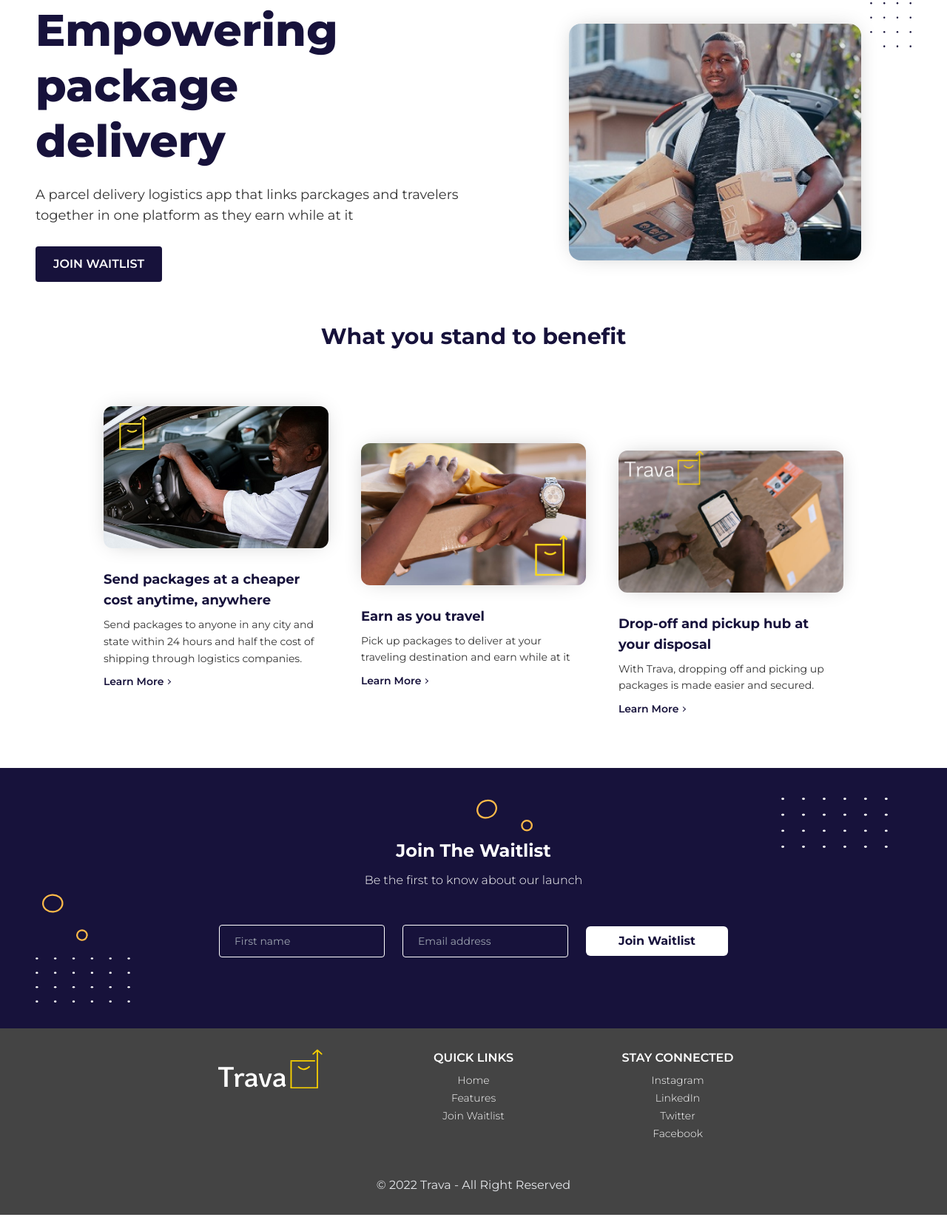
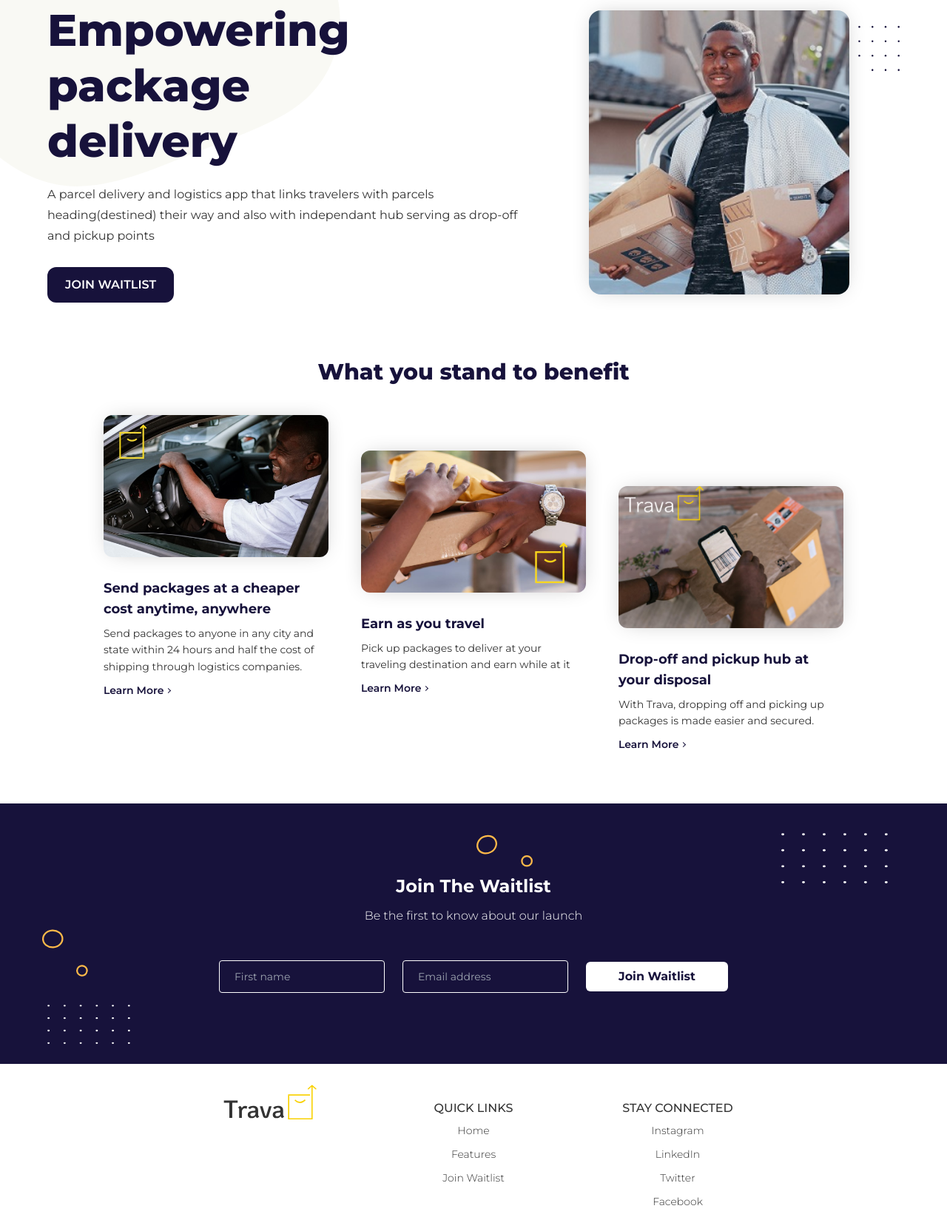
Before and after one commit to Babatunde-Ben/Trava, a website: page public/index.html in a window 1280 px wide. Shown: the part 73-1722 px from the top of the page at 74% size. Drawn offline with nearby package versions, Linux system fonts and the light colour scheme; files whose address does not match are found by name.

Commit message:
modified stylings

```diff
--- a/public/index.html
+++ b/public/index.html
@@ -4,45 +4,56 @@
     <meta charset="UTF-8" />
     <meta http-equiv="X-UA-Compatible" content="IE=edge" />
     <meta name="viewport" content="width=device-width, initial-scale=1.0" />
+    <meta name="theme-color" content="#17123b" />
     <link rel="stylesheet" href="styles.css" />
     <link
       rel="shortcut icon"
       type="image/x-icon"
-      href="./images/svgs/Trava_logo_icon.svg"
+      href="./images/svgs/Trava-logo-icon.svg"
     />
 
     <title>Trava</title>
   </head>
   <body class="font-Montserrat">
-    <header class="bg-red-200 h-12 w-full"></header>
+    <header
+      id="home"
+      class="relative bg-gray-600 h-12 w-full text-center text-primary font-bold leading-loose"
+    >
+      <p>This is the header section</p>
+      <img
+        src="./images/svgs/blob.svg"
+        class="absolute -top-2 -left-7 w-72 sm:w-[25rem] sm:-top-10 sm:-left-5 md:w-[30rem] lg:w-[30rem]"
+      />
+    </header>
     <main class="sm:bg-green-50 md:bg-red-50 lg:bg-white">
       <!-- hero section -->
 
       <section
-        class="main-padding hero-section flex flex-col gap-y-9 relative py-7 md:flex-row md:gap-x-3"
+        class="main-padding mb-5 hero-section flex flex-col gap-y-9 relative py-7 md:flex-row md:gap-x-3 justify-center"
       >
         <article class="max-w-xl lg:max-w-3xl">
           <h1
-            class="text-secondary_1 text-4xl leading-[2.7rem] font-extrabold mb-4 sm:text-6xl sm:leading-[4.7rem] sm:mb-5"
+            class="text-secondary_1 text-4xl leading-[3.2rem] font-extrabold mb-4 sm:text-5xl sm:leading-[4.2rem] sm:mb-5 md:text-6xl md:leading-[4.7rem]"
           >
             Empowering <br />
             package <br />
             delivery
           </h1>
           <h3
-            class="text-secondary_2 w-11/12 text-base leading-6 mb-5 sm:mb-7 sm:text-lg"
+            class="text-secondary_2 w-4/5 text-base leading-6 md:leading-7 sm:w-11/12 mb-5 sm:mb-7"
           >
-            A parcel delivery logistics app that links parckages and travelers
-            together in one platform as they earn while at it
+            A parcel delivery and logistics app that links travelers with
+            parcels heading(destined) their way and also with independant hub
+            serving as drop-off and pickup points
           </h3>
           <button
-            class="cta outline-none border-none py-3 px-5 bg-secondary_1 text-primary rounded font-semibold uppercase text-center text-xs md:text-base md:px-6 hover:shadow-lg"
+            class="cta outline-none border-none py-3 px-5 bg-secondary_1 text-primary rounded-md font-semibold uppercase text-center text-xs md:text-base md:px-6 md:rounded-xl hover:shadow-lg"
           >
             Join Waitlist
           </button>
         </article>
         <div
-          class="w-4/5 h-80 mx-auto custom-shadow 0 rounded-2xl relative md:w-[35rem] md:mx-0 md:my-auto overflow-hidden"
+          class="w-4/5 h-80 mx-auto custom-shadow 0 rounded-2xl relative md:min-w-[15rem] md:mx-0 md:my-auto overflow-hidden lg:h-96 lg:w-96 lg:min-w-[22rem]"
         >
           <img
             src="./images/Trava.jpg"
@@ -51,20 +62,20 @@
           />
         </div>
         <img
-          src="./images//svgs/hero_svg.svg"
-          class="w-14 absolute top-8 right-10 text-red-700 font-bold z-10 md:right-0 md:static md:self-start"
+          src="./images//svgs/hero-svg.svg"
+          class="w-14 absolute top-8 right-3 text-red-700 font-bold z-10 sm:right-10 md:right-0 md:static md:self-start md:translate-y-8"
         />
       </section>
 
       <!-- what you stand to benefit -->
-      <section class="main-padding py-7 mb-10 h-auto">
+      <section id="features" class="main-padding py-7 mb-10 h-auto">
         <h2
-          class="text-2xl text-secondary_1 font-bold text-center mb-10 md:text-3xl"
+          class="text-xl text-secondary_1 font-extrabold text-center mb-10 md:text-3xl"
         >
           What you stand to benefit
         </h2>
         <div
-          class="flex flex-col gap-y-5 px-5 sm:flex-row sm:flex-wrap justify-center items-center md:flex-nowrap md:px-0 sm:gap-7 md:gap-2 lg:gap-7 lg:px-6"
+          class="flex flex-col gap-y-10 px-5 justify-center items-center sm:flex-row sm:flex-wrap sm:items-start md:justify-center md:flex-nowrap md:px-0 sm:gap-7 md:gap-2 lg:gap-7 lg:px-6"
         >
           <div class="cards">
             <div class="">
@@ -117,16 +128,19 @@
       </section>
 
       <!-- waitlist section -->
-      <section class="waitlist main-padding relative bg-secondary_1 py-24">
+      <section
+        id="waitlist"
+        class="waitlist main-padding relative bg-secondary_1 py-24"
+      >
         <img
-          src="./images//svgs/dotted rectangle.svg"
+          src="./images//svgs/dotted-rectangle.svg"
           alt=""
           class="svg w-20 top-10 right-5 sm:w-28 sm:right-10 lg:w-36 lg:right-20"
         />
         <img
-          src="./images//svgs/dotted rectangle.svg"
+          src="./images//svgs/dotted-rectangle.svg"
           alt=""
-          class="svg hidden lg:block top-64 w-32"
+          class="svg hidden lg:block top-[17rem] w-28"
         />
         <img
           src="./images//svgs/circles.svg"
@@ -165,7 +179,7 @@
 
           <button
             type="submit"
-            class="bg-primary w-40 h-10 mt-5 px-6 outline-none border-none font-bold capitalize text-secondary_1 text-base rounded-md hover:bg-gray-200 transition duration-300 md:w-48 md:mt-0"
+            class="bg-primary w-40 h-10 mt-2 px-6 outline-none border-none font-bold capitalize text-secondary_1 text-base rounded-md hover:bg-gray-200 transition duration-300 md:w-48 md:mt-0"
           >
             join waitlist
           </button>
@@ -174,13 +188,13 @@
     </main>
 
     <footer
-      class="footer main-padding py-7 bg-secondary_3 flex flex-wrap gap-x-5 gap-y-6 justify-center"
+      class="footer main-padding py-10 bg-primary flex flex-wrap gap-x-5 gap-y-2 justify-center md:gap-y-6 md:py-12"
     >
-      <div>
+      <div class="mb-4 sm:mb-0">
         <img
-          src="./images/svgs/Trava_logo_white.svg"
+          src="./images/svgs/Trava-logo-gray.svg"
           alt="Trava-logo"
-          class="text-center mx-auto mb-3 w-36"
+          class="text-center mx-auto mb-3 w-32 sm:-translate-y-5"
         />
       </div>
       <div>
@@ -201,7 +215,7 @@
         </ul>
       </div>
 
-      <p class="text-gray-200 text-center mt-5 w-full">
+      <p class="text-secondary_2 text-center mt-2 w-full font-light">
         &copy; 2022 Trava - All Right Reserved
       </p>
     </footer>
--- a/src/styles.css
+++ b/src/styles.css
@@ -20,7 +20,7 @@
   }
 }
 .main-padding {
-  @apply px-4 sm:px-7 md:px-10 lg:px-12;
+  @apply px-4 sm:px-7 md:px-10 lg:px-16;
 }
 .arrow {
   @apply w-[5px] h-[5px] inline-block border-secondary_1 border-r border-b -rotate-45 -translate-y-[2px];
@@ -63,8 +63,8 @@
   @apply w-64 text-center;
 }
 .footer div li {
-  @apply mb-1 capitalize text-primary font-light text-sm;
+  @apply mb-3 capitalize text-secondary_2 font-light text-sm;
 }
 .footer-subtitle {
-  @apply uppercase font-semibold text-primary mb-2 text-base;
+  @apply uppercase font-medium text-secondary_2 mb-2 text-base;
 }
```
Also changed, not shown: public/images/svgs/Trava-logo-gray.svg (added), public/images/svgs/Trava-logo-icon.svg (renamed from public/images/svgs/Trava_logo_icon.svg), public/images/svgs/Trava-logo-white.svg (renamed from public/images/svgs/Trava_logo_white.svg), public/images/svgs/Trava-logo.svg (renamed from public/images/svgs/Trava_logo.svg), public/images/svgs/dotted-rectangle.svg (renamed from public/images/svgs/dotted rectangle.svg), public/images/svgs/hero-svg.svg (renamed from public/images/svgs/hero_svg.svg), public/styles.css.
